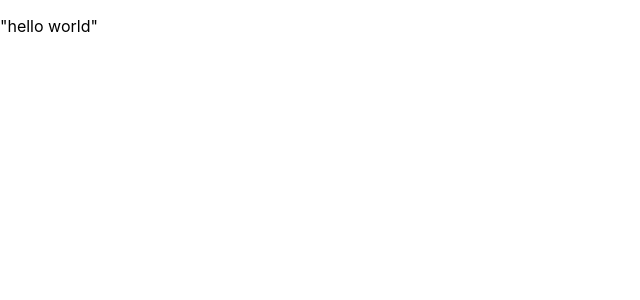
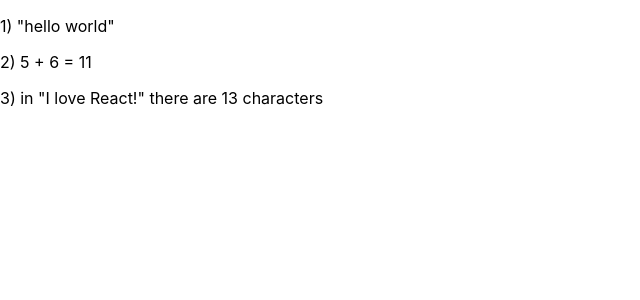
Before and after one commit to Liran-tal/React.js-intro, a React (Create React App) app: page / in a window 1280 px wide. Shown: the top 300 px of the page, without its empty margins (0-640 px from the left). Built offline with nearby package versions, Linux system fonts and the light colour scheme.

Commit message:
module_2_2_basics_of_jsx.jsx

```diff
--- a/src/2/module_2_2_basics_of_jsx.jsx
+++ b/src/2/module_2_2_basics_of_jsx.jsx
@@ -1,11 +1,20 @@
 function App() {
 	const data = ["hello", "world"];
+  const number1 = 5;
+  const number2 =6;
+  const string = "I love React!"
+
   return (
     <div className="App">
       <p>
-				"{data[0]} {data[1]}"
+				1) "{data[0]} {data[1]}"
 			</p>
-
+      <p>
+        2) {number1} + {number2} = {number1 + number2}
+      </p>
+      <p>
+        3) in "{string}" there are {string.length} characters
+      </p>
 			{/* <header className="App-header">
         <img src={logo} className="App-logo" alt="logo" />
         <p>
```
